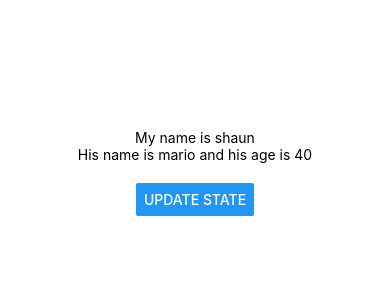
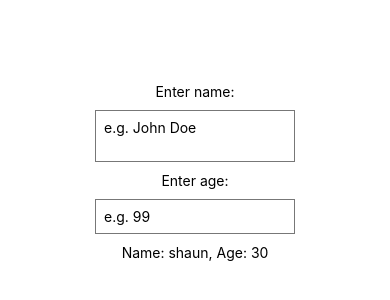
Before and after one commit to MohammedDChowdhury/react-native-task-manager, a React Native app: screen / in a window 390 px wide. Shown: the part 250-550 px from the top of the page. Built offline with nearby package versions, Linux system fonts and the light colour scheme.

Commit message:
working with input field state

```diff
--- a/App.js
+++ b/App.js
@@ -1,23 +1,30 @@
 import React, { useState } from "react";
 import { StatusBar } from "expo-status-bar";
-import { StyleSheet, Text, View, Button } from "react-native";
+import { StyleSheet, Text, View, TextInput } from "react-native";
 
 export default function App() {
   const [name, setName] = useState("shaun");
-  const [person, setPerson] = useState({ name: "mario", age: 40 });
-  const clickHandler = () => {
-    setName("chun-li");
-    setPerson({ name: "luigi", age: 45 });
-  };
+  const [age, setAge] = useState("30");
+
   return (
     <View style={styles.container}>
-      <Text>My name is {name}</Text>
+      <Text>Enter name:</Text>
+      <TextInput
+        multiline
+        style={styles.input}
+        placeholder="e.g. John Doe"
+        onChangeText={(val) => setName(val)}
+      />
+      <Text>Enter age:</Text>
+      <TextInput
+        keyboardType="numeric"
+        style={styles.input}
+        placeholder="e.g. 99"
+        onChangeText={(val) => setAge(val)}
+      />
       <Text>
-        His name is {person.name} and his age is {person.age}
+        Name: {name}, Age: {age}
       </Text>
-      <View style={styles.buttonContainer}>
-        <Button title="update state" onPress={clickHandler} />
-      </View>
     </View>
   );
 }
@@ -32,4 +39,11 @@
   buttonContainer: {
     marginTop: 20,
   },
+  input: {
+    borderWidth: 1,
+    borderColor: "#777",
+    padding: 8,
+    margin: 10,
+    width: 200,
+  },
 });
```
